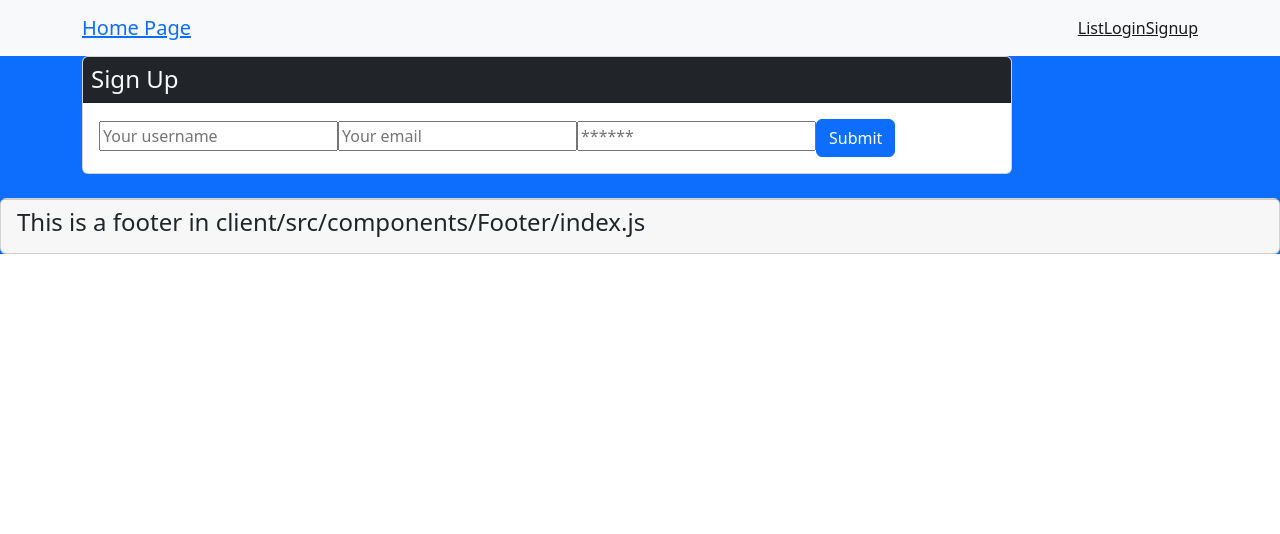
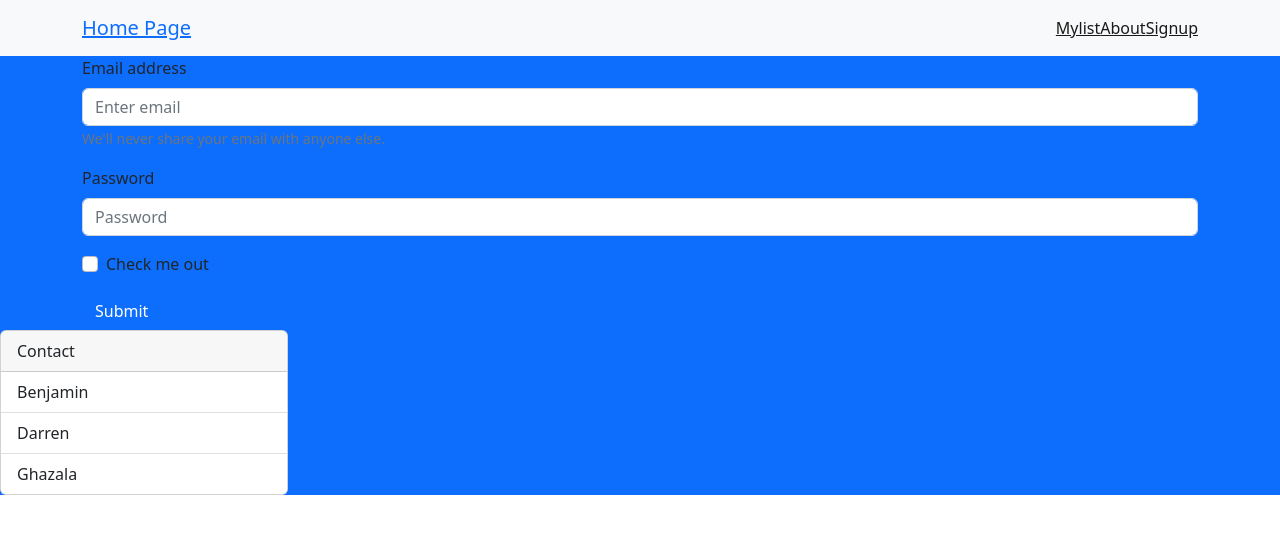
Before and after one commit to ghazalaahmed/shoppinglist, a React (Create React App) app in the folder client/: page /signup in a window 1280 px wide. Shown: the top 534 px of the page. Built offline with nearby package versions, Linux system fonts and the light colour scheme.

Commit message:
added to footer and home.js files

```diff
--- a/client/src/components/Footer/index.js
+++ b/client/src/components/Footer/index.js
@@ -1,14 +1,18 @@
 import React from 'react';
 import Card from "react-bootstrap/Card";
+import ListGroup from 'react-bootstrap/ListGroup';
 
 const Footer = () => {
     return (
-        <Card>
-        <Card.Footer>
-            <h4>This is a footer in client/src/components/Footer/index.js</h4>
-        </Card.Footer>
-        </Card>
-    )
-};
+        <Card style={{ width: '18rem' }}>
+      <Card.Header>Contact</Card.Header>
+      <ListGroup variant="flush">
+        <ListGroup.Item>Benjamin</ListGroup.Item>
+        <ListGroup.Item>Darren</ListGroup.Item>
+        <ListGroup.Item>Ghazala</ListGroup.Item>
+      </ListGroup>
+    </Card>
+  );
+}
 
 export default Footer;
--- a/client/src/components/Header/index.js
+++ b/client/src/components/Header/index.js
@@ -27,11 +27,11 @@
           </>
         ) : (
           <>
-            <Link to="/list">
-              List
+            <Link to="/Mylist">
+              Mylist
             </Link>
-            <Link to="/login">
-              Login
+            <Link to="/About">
+              About
             </Link>
             <Link to="/signup">
               Signup
--- a/client/src/pages/Home.js
+++ b/client/src/pages/Home.js
@@ -1,12 +1,32 @@
 import React from 'react';
+import Button from 'react-bootstrap/Button'
+import Card from 'react-bootstrap/Card'
+import ListGroup from 'react-bootstrap/ListGroup';
+
 
 
 const Home = () => {
 
   return (
-    <div className="card bg-white card-rounded w-50">
-      This is the Homepage in client/src/pages/Home.js
-    </div>
+    <Card>
+    <Card.Header> Never forget what to get</Card.Header>
+    <Card.Body>
+    <Card.Title> Shopping List
+    </Card.Title>
+    <Card.Text>
+    <ListGroup className="list-group-flush">
+        <ListGroup.Item>Can't remember what you came for?</ListGroup.Item>
+        <ListGroup.Item>Keep track of what to buy</ListGroup.Item>
+        <ListGroup.Item>Always come home with what you need</ListGroup.Item>
+      </ListGroup>
+
+    </Card.Text>
+    <Button variant="primary"> Signup Now</Button>
+    </Card.Body>
+    </Card>
+    // <div className="card bg-white card-rounded w-50">
+    //   This is the Homepage in client/src/pages/Home.js
+    // </div>
   );
 };
 
--- a/client/src/pages/Signup.js
+++ b/client/src/pages/Signup.js
@@ -3,6 +3,9 @@
 
 import { useMutation } from '@apollo/client';
 import { ADD_USER } from '../utils/mutations';
+import Button from 'react-bootstrap/Button';
+import Form from 'react-bootstrap/Form';
+
 
 import Auth from '../utils/auth';
 
@@ -12,93 +15,56 @@
     email: '',
     password: '',
   });
-  const [addUser, { error, data }] = useMutation(ADD_USER);
+//   const [addUser, { error, data }] = useMutation(ADD_USER);
 
-  const handleChange = (event) => {
-    const { name, value } = event.target;
+//   const handleChange = (event) => {
+//     const { name, value } = event.target;
 
-    setFormState({
-      ...formState,
-      [name]: value,
-    });
-  };
+//     setFormState({
+//       ...formState,
+//       [name]: value,
+//     });
+//   };
 
-  const handleFormSubmit = async (event) => {
-    event.preventDefault();
-    console.log(formState);
+//   const handleFormSubmit = async (event) => {
+//     event.preventDefault();
+//     console.log(formState);
 
-    try {
-      const data  = await addUser({
-        variables: {
-          username: formState.username,
-          email: formState.email,
-          password: formState.password
-        },
-      });
-console.log(data);
-      Auth.login(data.addUser.token);
-    } catch (e) {
-      console.error("hello world", e);
-    }
-  };
+//     try {
+//       const data  = await addUser({
+//         variables: {
+//           username: formState.username,
+//           email: formState.email,
+//           password: formState.password
+//         },
+//       });
+// console.log(data);
+//       Auth.login(data.addUser.token);
+//     } catch (e) {
+//       console.error("hello world", e);
+//     }
+//   };
+    return (
+      <Form>
+        <Form.Group className="mb-3" controlId="formBasicEmail">
+          <Form.Label>Email address</Form.Label>
+          <Form.Control type="email" placeholder="Enter email" />
+          <Form.Text className="text-muted">
+            We'll never share your email with anyone else.
+          </Form.Text>
+        </Form.Group>
 
-  return (
-    <main className="flex-row justify-center mb-4">
-      <div className="col-12 col-lg-10">
-        <div className="card">
-          <h4 className="card-header bg-dark text-light p-2">Sign Up</h4>
-          <div className="card-body">
-            {data ? (
-              <p>
-                Success! You may now head{' '}
-                <Link to="/">back to the homepage.</Link>
-              </p>
-            ) : (
-              <form onSubmit={handleFormSubmit}>
-                <input
-                  className="form-input"
-                  placeholder="Your username"
-                  name="username"
-                  type="text"
-                  value={formState.name}
-                  onChange={handleChange}
-                />
-                <input
-                  className="form-input"
-                  placeholder="Your email"
-                  name="email"
-                  type="email"
-                  value={formState.email}
-                  onChange={handleChange}
-                />
-                <input
-                  className="form-input"
-                  placeholder="******"
-                  name="password"
-                  type="password"
-                  value={formState.password}
-                  onChange={handleChange}
-                />
-                <button
-                  className="btn btn-block btn-primary"
-                  style={{ cursor: 'pointer' }}
-                  type="submit"
-                >
-                  Submit
-                </button>
-              </form>
-            )}
-
-            {error && (
-              <div className="my-3 p-3 bg-danger text-white">
-                {error.message}
-              </div>
-            )}
-          </div>
-        </div>
-      </div>
-    </main>
-  );
-};
-
+        <Form.Group className="mb-3" controlId="formBasicPassword">
+          <Form.Label>Password</Form.Label>
+          <Form.Control type="password" placeholder="Password" />
+        </Form.Group>
+        <Form.Group className="mb-3" controlId="formBasicCheckbox">
+          <Form.Check type="checkbox" label="Check me out" />
+        </Form.Group>
+        <Button variant="primary" type="submit">
+          Submit
+        </Button>
+      </Form>
+    );
+  }
 export default Signup;
```
